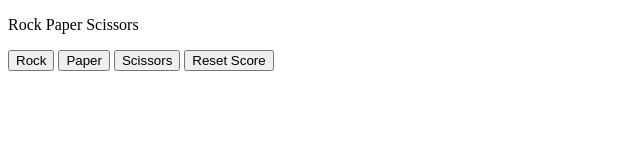
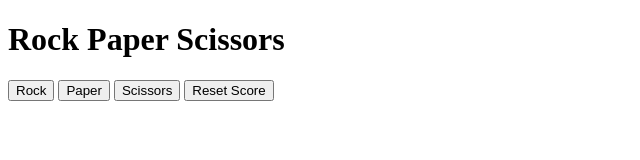
Before and after one commit to abhishekbhattarai0/abhishek, a plain HTML site: page 08-rock-paper-scissors.html in a window 1280 px wide. Shown: the whole page, without its empty margins (0-640 px from the left). Drawn offline with Linux system fonts and the light colour scheme.

Commit message:
checkoutPush

```diff
--- a/08-rock-paper-scissors.html
+++ b/08-rock-paper-scissors.html
@@ -1,10 +1,10 @@
 <!DOCTYPE html>
 <html>
   <head>
-    <title>Rock Paper Scissors</title>
+    <title>Rock Paper Scissors Game</title>
   </head>
   <body>
-    <p>Rock Paper Scissors</p>
+    <h1>Rock Paper Scissors</h1>
     <button onclick="
       playGame('rock');
     ">Rock</button>
```
